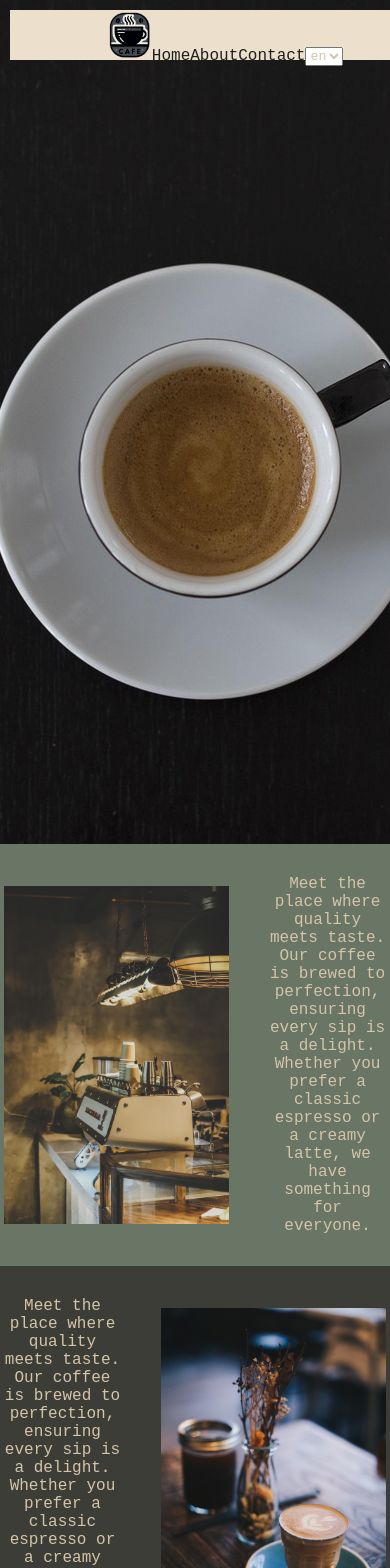
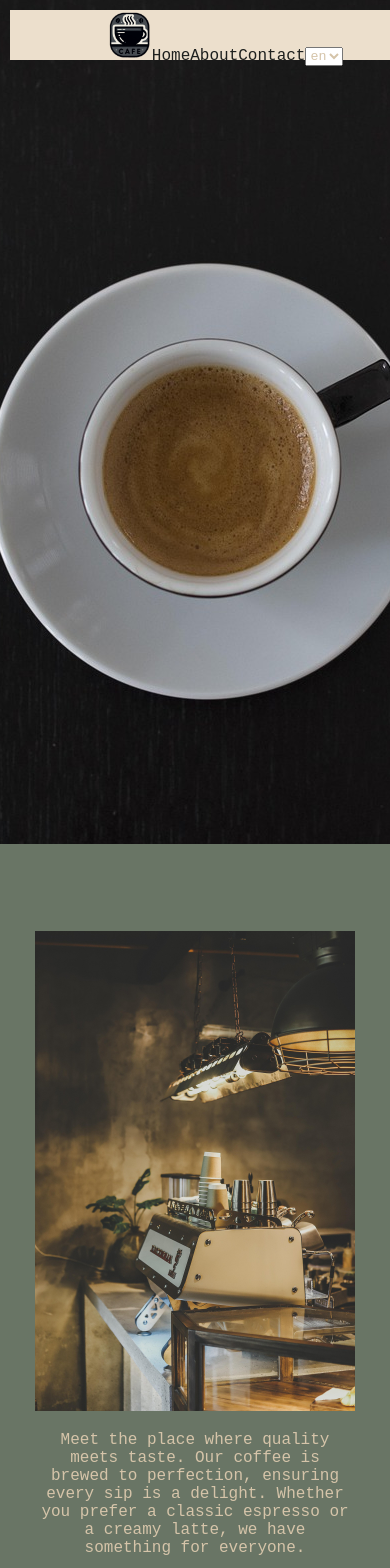
Before and after one commit to MarcinPolewski/Project-Cafe-Website, a React (Vite) app: page /#/ in a window 390 px wide. Shown: the top 1568 px of the page. Built offline with nearby package versions, Linux system fonts and the light colour scheme.

Commit message:
adjusted media qurry

```diff
--- a/src/components/Panel/Panel.module.css
+++ b/src/components/Panel/Panel.module.css
@@ -12,3 +12,14 @@
     align-items: center;
 
 }
+
+@media screen and (max-width: 500px) {
+    .panel {
+        flex-direction: column;
+        gap: 20px;
+        height: 100vh;
+
+
+    }
+
+}
--- a/src/pages/HomePage.module.css
+++ b/src/pages/HomePage.module.css
@@ -20,8 +20,10 @@
 
 }
 
+
+
 .textDiv {
-    max-width: 30%;
+    max-width: clamp(10px, 30%, 30%);
     letter-spacing: 5%;
     text-align: center;
 }
@@ -37,3 +39,15 @@
 :global(#panel3) {
     background-color: #D6C0B3;
 }
+
+@media screen and (max-width: 500px) {
+    .PanelImg {
+        height: 60%;
+        width: auto;
+    }
+
+    .textDiv {
+        max-width: 80%;
+    }
+
+}
```
